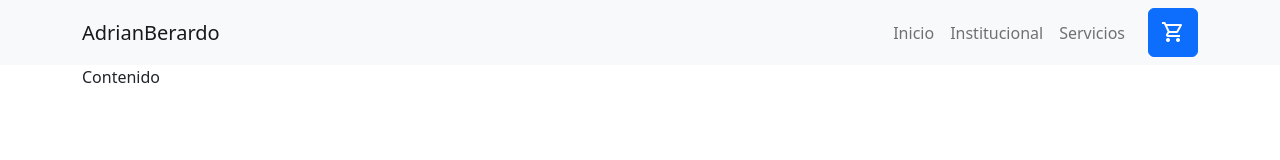
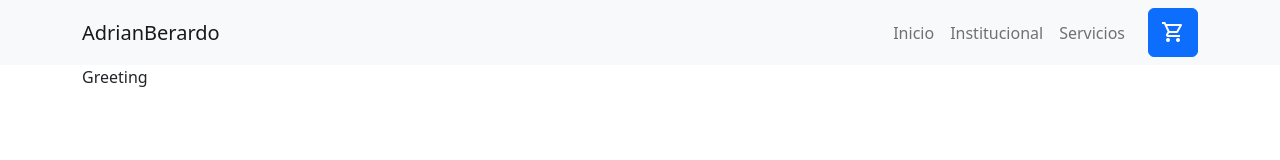
Before and after one commit to Addrianb93/ProyectoFinalCoder, a React (Create React App) app: page / in a window 1280 px wide. Shown: the top 160 px of the page. Built offline with nearby package versions, Linux system fonts and the light colour scheme.

Commit message:
PreEntrega1Berardo

```diff
--- a/src/App.js
+++ b/src/App.js
@@ -7,7 +7,7 @@ function App() {
     <>
 
     <NavBar/>
-    <ItemListContainer Contenido="Contenido" />
+    <ItemListContainer Greeting="Greeting" />
 
     </>
   );
--- a/src/components/ItemListContainer.js
+++ b/src/components/ItemListContainer.js
@@ -1,10 +1,10 @@
 import React from 'react';
 import Container from 'react-bootstrap/Container';
 
-function ItemListContainer(props) {
+function ItemListContainer({Greeting}) {
   return (
     <Container>
-        {props.Contenido}
+        {Greeting}
     </Container>
   );
 }
```
